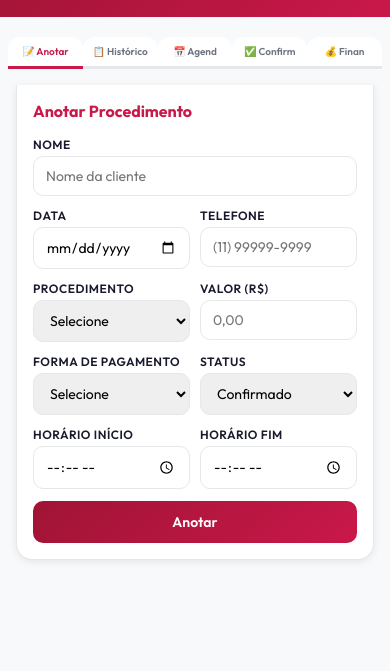
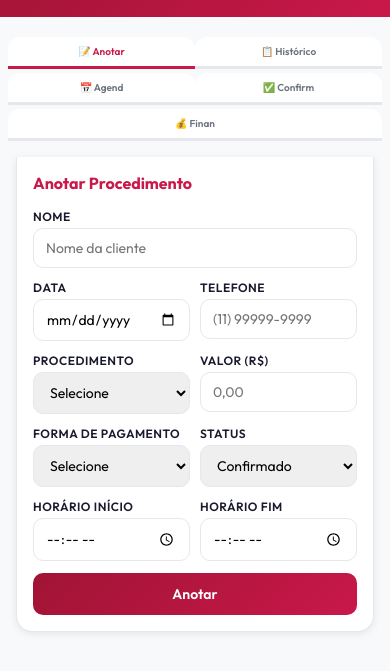
Before and after one commit to duvidobanir12-sys/studio-emilly, a plain HTML site: page index.html in a window 390 px wide. Shown: the part 67-738 px from the top of the page. Drawn offline with Linux system fonts and the light colour scheme.

Commit message:
Fix: make all 5 tabs visible with flex-wrap and proper mobile layout
- Tabs now wrap to multiple lines if needed (flex-wrap: wrap)
- Each tab has min-width so they never disappear
- Mobile: tabs take ~40% width, naturally creating 2 lines
- All 5 tabs guaranteed visible: Anotar, Histórico, Agend, Confirm, Finan

Co-Authored-By: Claude Opus 4.6 <noreply@openclaude.dev>

```diff
--- a/index.html
+++ b/index.html
@@ -42,7 +42,8 @@ header p { font-size: 11px; opacity: 0.85; letter-spacing: 1.5px; text-transform
 /* TABS */
 .tabs {
   display: flex;
-  gap: 0;
+  flex-wrap: wrap;
+  gap: 4px 0;
   padding: 0 24px;
   max-width: 700px;
   margin: 20px auto 0;
@@ -50,21 +51,21 @@ header p { font-size: 11px; opacity: 0.85; letter-spacing: 1.5px; text-transform
 }
 
 .tab-btn {
-  flex: 1;
+  flex: 1 1 18%;
+  min-width: 80px;
   padding: 10px 4px;
   border: none;
   background: var(--card);
   border-bottom: 3px solid var(--border);
   font-family: 'Outfit', sans-serif;
-  font-size: 12px;
+  font-size: 11px;
   font-weight: 600;
   color: var(--muted);
   cursor: pointer;
   transition: all 0.3s;
   border-radius: 12px 12px 0 0;
   white-space: nowrap;
-  overflow: hidden;
-  text-overflow: ellipsis;
+  text-align: center;
 }
 
 .tab-btn.active {
@@ -288,7 +289,7 @@ main {
   main { padding: 16px; }
   .card { padding: 16px; }
   .tabs { padding: 0 8px; }
-  .tab-btn { font-size: 10px; padding: 8px 2px; }
+  .tab-btn { font-size: 10px; padding: 8px 2px; min-width: 60px; flex: 1 1 40%; }
 }
 </style>
 </head>
```
